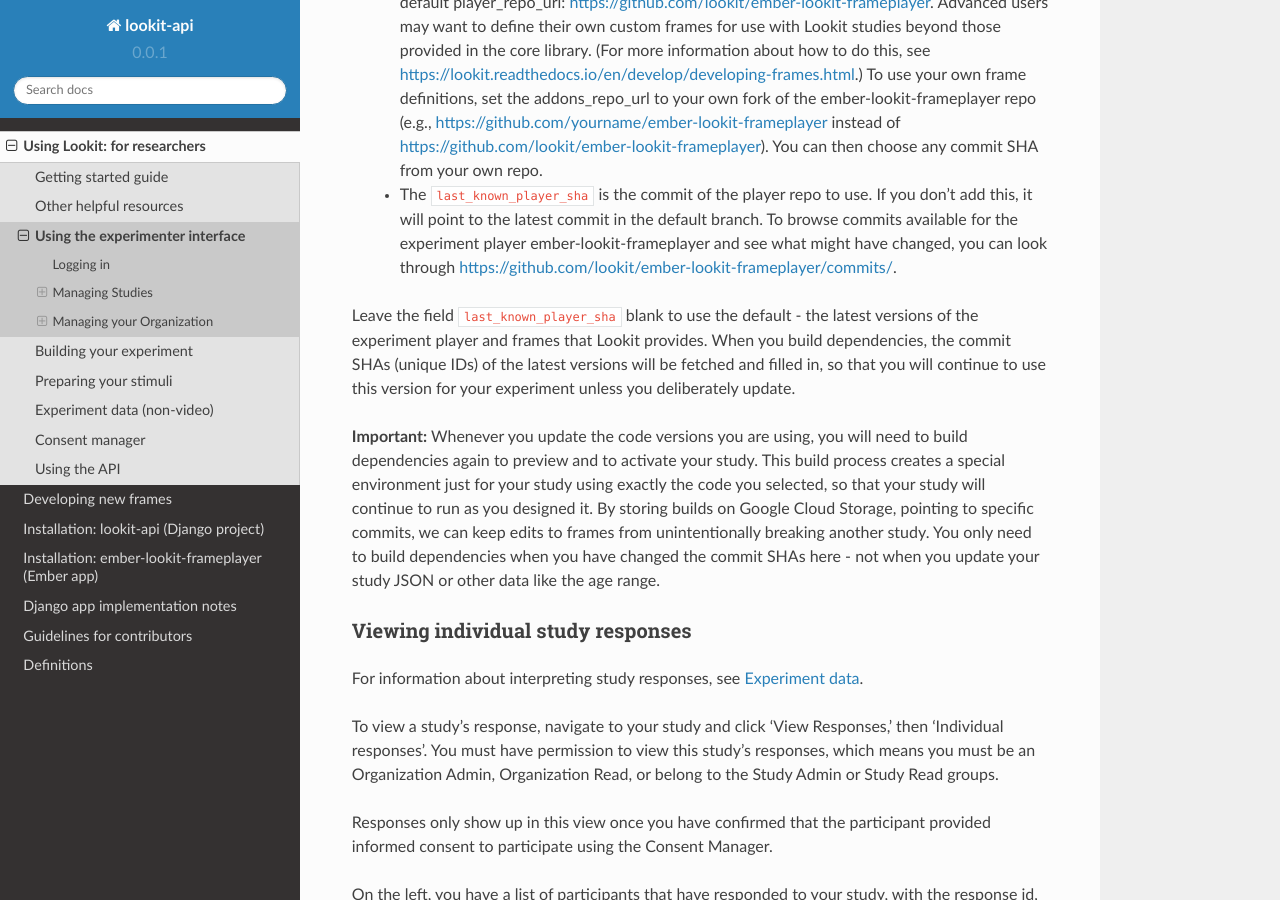
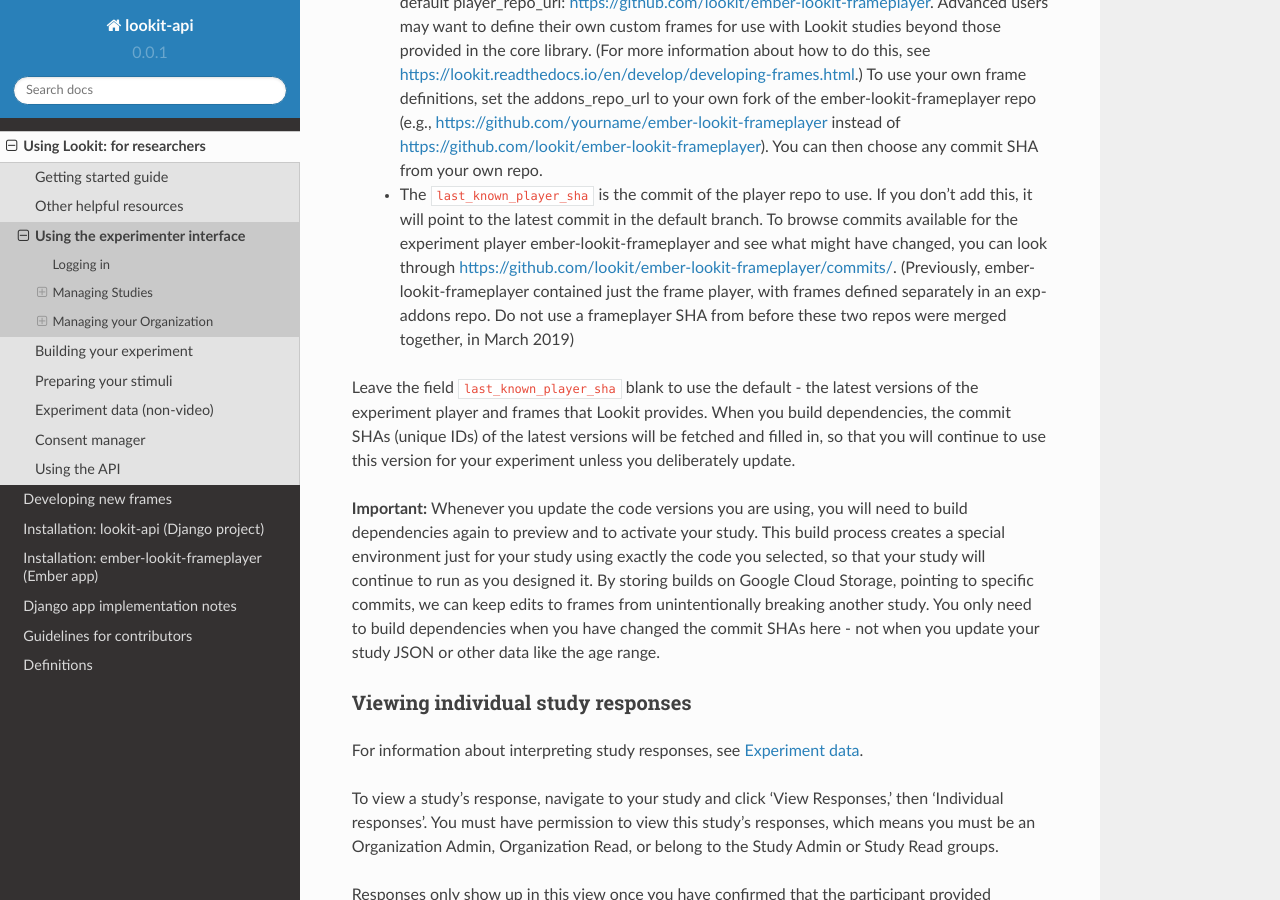
Before and after one commit to lookit/lookit-docs, a Sphinx documentation site: the page built from docs/source/researchers-using-platform.rst, in a window 1280 px wide and 900 px high, scrolled down 12362 px. Built offline with Sphinx 7.4.7 and the Read the Docs theme 2.0.0, drawn with Linux system fonts in a browser that asks for light colours.

Commit message:
warn about using pre-merge commits of ELF

```diff
--- a/docs/source/researchers-using-platform.rst
+++ b/docs/source/researchers-using-platform.rst
@@ -184,7 +184,7 @@
 
     - The ``player_repo_url`` is the repo where the frames and the player are stored.  This is the default player_repo_url: https://github.com/lookit/ember-lookit-frameplayer.  Advanced users may want to define their own custom frames for use with Lookit studies beyond those provided in the core library. (For more information about how to do this, see https://lookit.readthedocs.io/en/develop/developing-frames.html.) To use your own frame definitions, set the addons_repo_url to your own fork of the ember-lookit-frameplayer repo (e.g., https://github.com/yourname/ember-lookit-frameplayer instead of https://github.com/lookit/ember-lookit-frameplayer). You can then choose any commit SHA from your own repo.
 
-    - The ``last_known_player_sha`` is the commit of the player repo to use. If you don't add this, it will point to the latest commit in the default branch. To browse commits available for the experiment player ember-lookit-frameplayer and see what might have changed, you can look through https://github.com/lookit/ember-lookit-frameplayer/commits/.
+    - The ``last_known_player_sha`` is the commit of the player repo to use. If you don't add this, it will point to the latest commit in the default branch. To browse commits available for the experiment player ember-lookit-frameplayer and see what might have changed, you can look through https://github.com/lookit/ember-lookit-frameplayer/commits/. (Previously, ember-lookit-frameplayer contained just the frame player, with frames defined separately in an exp-addons repo. Do not use a frameplayer SHA from before these two repos were merged together, in March 2019)
 
 Leave the field ``last_known_player_sha`` blank to use the default - the latest versions of the experiment player and frames that Lookit provides. When you build dependencies, the commit SHAs (unique IDs) of the latest versions will be fetched and filled in, so that you will continue to use this version for your experiment unless you deliberately update.
 
```
